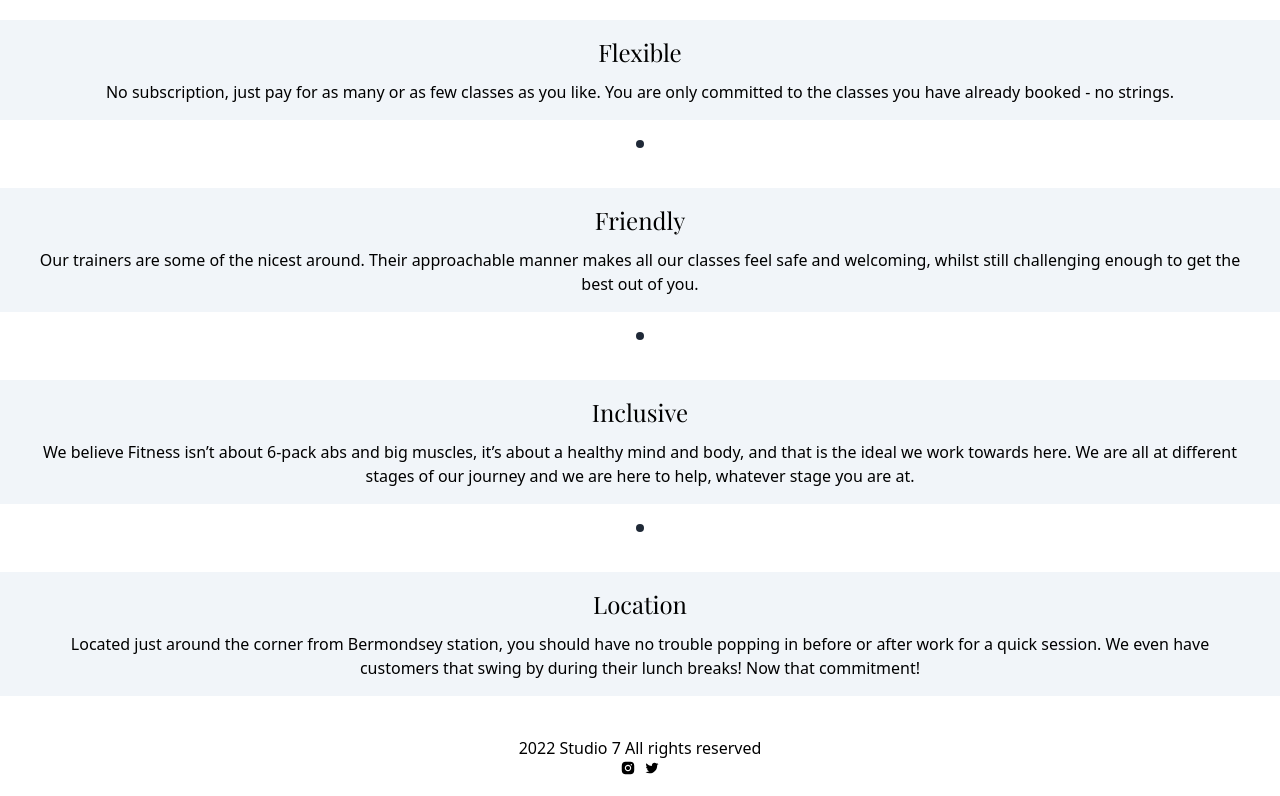
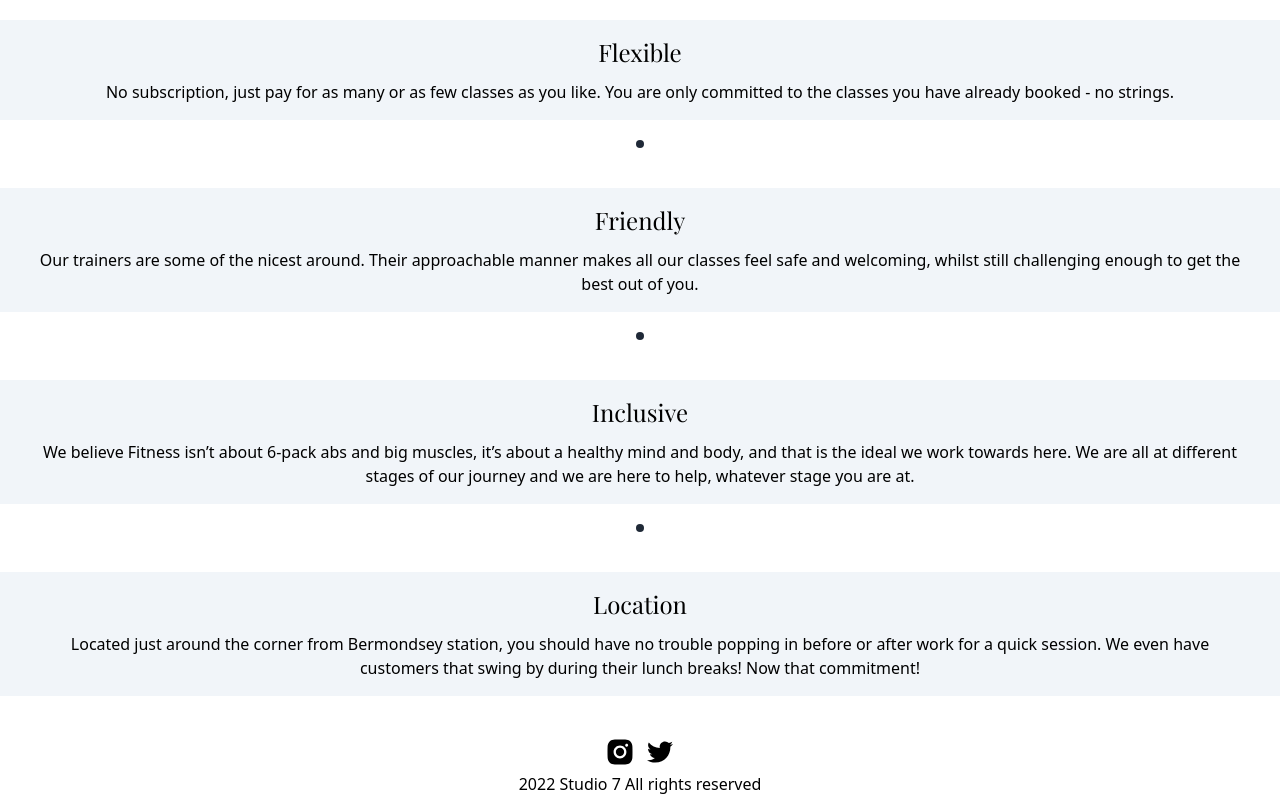
Before and after one commit to Jacob-Dunbar/studio-7, a Next.js app: page / in a window 1280 px wide. Shown: the part 984-1780 px from the top of the page. Built offline with nearby package versions, Linux system fonts and the light colour scheme; no server answers.

Commit message:
style: add foot styles

```diff
--- a/components/Footer.jsx
+++ b/components/Footer.jsx
@@ -3,12 +3,12 @@ import { AiFillInstagram, AiOutlineTwitter } from "react-icons/ai";
 
 const Footer = () => {
   return (
-    <div className="flex flex-col items-center ">
+    <div className="flex flex-col items-center justify-center gap-1 tems-center ">
+      <p className="flex gap-2">
+        <AiFillInstagram className="w-8 h-8" />
+        <AiOutlineTwitter className="w-8 h-8" />
+      </p>
       <p>2022 Studio 7 All rights reserved</p>
-      <p className="flex gap-2">
-        <AiFillInstagram />
-        <AiOutlineTwitter />
-      </p>
     </div>
   );
 };
```
